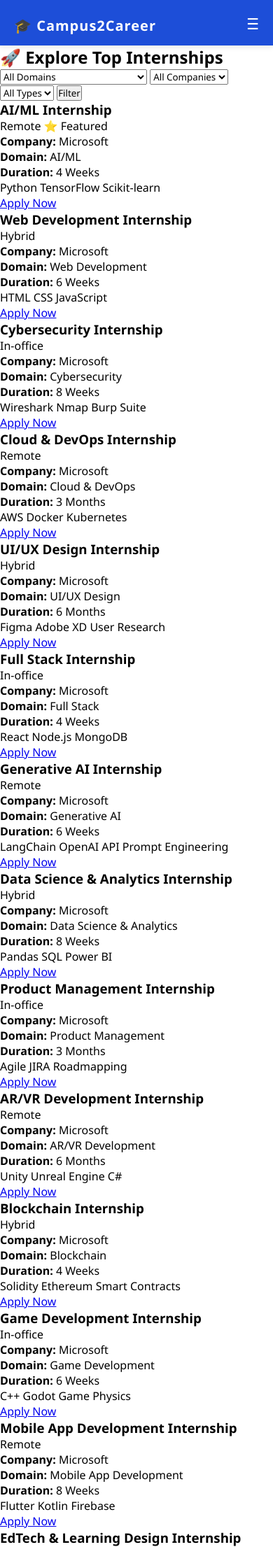
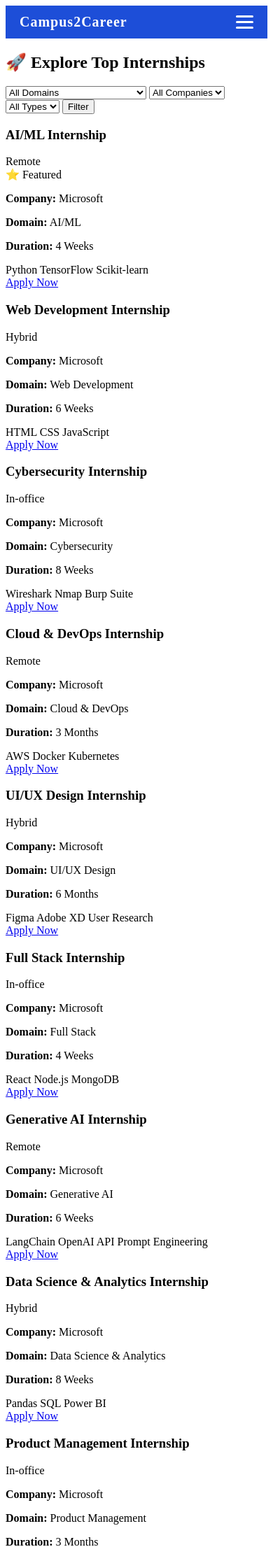
Before and after one commit to aditi-jagdale/Campus2Career, a Flask app: page /internships in a window 390 px wide. Shown: the top 2211 px of the page at 70% size. Run offline with Flask 3, Linux system fonts and the light colour scheme; some libraries are stand-ins or nearby versions.

Commit message:
Updated base.html and internships.html with responsive navbar and improved layout

```diff
--- a/templates/base.html
+++ b/templates/base.html
@@ -1,145 +1,124 @@
-<!-- DEBUG: base.html is loaded -->
 <!DOCTYPE html>
 <html lang="en">
-
 <head>
     <meta charset="UTF-8">
     <meta name="viewport" content="width=device-width, initial-scale=1.0">
     <title>{% block title %}Campus2Career{% endblock %}</title>
-  <link rel="stylesheet" href="{{ url_for('static', filename='css/style.css') }}">
     <style>
-    /* === Navbar Styles === */
+        /* ===== Navbar ===== */
         .navbar {
             display: flex;
             justify-content: space-between;
             align-items: center;
+            background: #1d4ed8;
             padding: 12px 20px;
-      background-color: #1d4ed8;
             color: white;
-      flex-wrap: wrap;
         }
 
-    .navbar .logo a {
-      color: white;
-      font-weight: bold;
+        .navbar .logo {
             font-size: 20px;
-      text-decoration: none;
+            font-weight: 700;
+            letter-spacing: 1px;
         }
 
-    .nav-links,
-    .nav-auth {
+        /* Desktop Menu */
+        .navbar ul {
+            list-style: none;
             display: flex;
-      list-style: none;
-      gap: 16px;
-      align-items: center;
+            gap: 18px;
+            margin: 0;
+            padding: 0;
         }
 
-    .nav-links a,
-    .nav-auth a {
+        .navbar ul li a {
             color: white;
             text-decoration: none;
+            font-size: 15px;
             font-weight: 500;
-      font-size: 15px;
+            transition: color 0.2s ease;
         }
 
-    .nav-toggle {
-      display: none;
-      font-size: 22px;
-      background: none;
-      border: none;
-      color: white;
-      cursor: pointer;
+        .navbar ul li a:hover {
+            color: #facc15; /* yellow highlight */
         }
 
-    /* === Footer === */
-    .footer {
-      margin-top: 50px;
-      background: #f5f5f5;
-      padding: 20px;
-      text-align: center;
-      font-size: 14px;
+        /* ===== Hamburger Menu ===== */
+        .menu-toggle {
+            display: none;
+            flex-direction: column;
+            cursor: pointer;
+            gap: 5px;
         }
 
-    .footer-links {
-      list-style: none;
-      padding: 0;
-      display: flex;
-      justify-content: center;
-      gap: 15px;
-      margin-top: 10px;
+        .menu-toggle span {
+            width: 25px;
+            height: 3px;
+            background: white;
+            border-radius: 3px;
         }
 
-    .footer-links a {
-      text-decoration: none;
-      color: #1d4ed8;
+        /* Mobile Menu */
+        @media (max-width: 768px) {
+            .navbar ul {
+                display: none;
+                flex-direction: column;
+                background: #1d4ed8;
+                position: absolute;
+                top: 60px;
+                right: 20px;
+                width: 200px;
+                padding: 15px;
+                border-radius: 10px;
+                box-shadow: 0 4px 12px rgba(0,0,0,0.15);
             }
 
-    /* === Mobile Responsive Navbar === */
-    @media (max-width: 768px) {
-      .nav-links,
-      .nav-auth {
-        flex-direction: column;
-        width: 100%;
-        display: none;
-        background-color: #1d4ed8;
-        padding: 10px 0;
-      }
-
-      .nav-links.show,
-      .nav-auth.show {
+            .navbar ul.show {
                 display: flex;
             }
 
-      .nav-toggle {
-        display: block;
+            .menu-toggle {
+                display: flex;
             }
         }
     </style>
 </head>
-
 <body>
     <!-- ===== Navbar ===== -->
     <nav class="navbar">
-    <div class="logo">
-      <a href="{{ url_for('home') }}">🎓 Campus2Career</a>
+        <div class="logo">Campus2Career</div>
+
+        <!-- Hamburger Menu Button -->
+        <div class="menu-toggle" onclick="toggleMenu()">
+            <span></span>
+            <span></span>
+            <span></span>
         </div>
 
-    <button class="nav-toggle" onclick="toggleMenu()">☰</button>
+        <!-- Navbar Links -->
+        <ul id="menu">
+            <li><a href="{{ url_for('home') }}">Home</a></li>
+            <li><a href="{{ url_for('internships') }}">Internships</a></li>
+            <li><a href="{{ url_for('resources') }}">Resources</a></li>
+            <li><a href="{{ url_for('about') }}">About</a></li>
 
-    <ul class="nav-links" id="nav-links">
-      <li><a href="{{ url_for('internships') }}">Internships</a></li>
-      <li><a href="{{ url_for('aboutus') }}">About Us</a></li>
-      <li><a href="{{ url_for('resources')}}">Resources</a></li>
+            {% if user %}
+                <li><a href="{{ url_for('profile') }}">Profile</a></li>
+                <li><a href="{{ url_for('logout') }}">Logout</a></li>
+            {% else %}
+                <li><a href="{{ url_for('login') }}">Login</a></li>
+                <li><a href="{{ url_for('register') }}">Register</a></li>
+            {% endif %}
         </ul>
-
-    <div class="nav-auth" id="nav-auth">
-      {% if session.get('user') %}
-        <a href="{{ url_for('profile') }}">Profile</a>
-        <a href="{{ url_for('logout') }}">Logout</a>
-      {% else %}
-        <a href="{{ url_for('login') }}">Login</a>
-        <a href="{{ url_for('register') }}">Register</a>
-      {% endif %}
-    </div>
     </nav>
 
-  <!-- ===== Main Content ===== -->
+    <!-- ===== Page Content ===== -->
+    <main>
         {% block content %}{% endblock %}
-
-  <!-- ===== Footer ===== -->
-  <footer class="footer">
-    <p>© 2025 Campus2Career. All rights reserved.</p>
-    <ul class="footer-links">
-      <li><a href="#">Privacy Policy</a></li>
-      <li><a href="#">Terms</a></li>
-      <li><a href="#">Contact</a></li>
-    </ul>
-  </footer>
+    </main>
 
     <script>
         function toggleMenu() {
-      document.getElementById("nav-links").classList.toggle("show");
-      document.getElementById("nav-auth").classList.toggle("show");
+            document.getElementById("menu").classList.toggle("show");
         }
     </script>
 </body>
--- a/templates/internships.html
+++ b/templates/internships.html
@@ -42,30 +42,28 @@
         <button type="submit">Filter</button>
     </form>
 
-    <!-- ===== Internship Cards ===== -->
+    <!-- ===== Internship Grid ===== -->
     <div class="internship-grid">
         {% for internship in internships %}
         <div class="internship-card {% if internship.featured %}featured{% endif %}">
             <div class="card-top">
                 <h3>{{ internship.title }}</h3>
-                <div class="badges">
-                    <span class="type-badge">{{ internship.type }}</span>
-                    {% if internship.featured %}
-                    <span class="featured-badge">⭐ Featured</span>
-                    {% endif %}
-                </div>
+                <span class="type-badge">{{ internship.type }}</span>
             </div>
+
+            {% if internship.featured %}
+            <span class="featured-badge">⭐ Featured</span>
+            {% endif %}
+
             <p><strong>Company:</strong> {{ internship.company }}</p>
             <p><strong>Domain:</strong> {{ internship.domain }}</p>
             <p><strong>Duration:</strong> {{ internship.duration }}</p>
 
-            {% if internship.skills %}
             <div class="skills">
                 {% for skill in internship.skills %}
                 <span class="skill-tag">{{ skill }}</span>
                 {% endfor %}
             </div>
-            {% endif %}
 
             <a href="{{ internship.link }}" target="_blank" class="apply-button">Apply Now</a>
         </div>
@@ -80,170 +78,149 @@
 
 {% block styles %}
 <style>
-/* Container */
+/* ===== Container ===== */
 .internships-container {
     max-width: 1200px;
     margin: 0 auto;
-    padding: 40px 20px;
+    padding: 30px 20px;
 }
 
-/* Heading */
+/* ===== Heading ===== */
 .internships-heading {
-    font-size: 2rem;
+    font-size: 28px;
     color: #1d4ed8;
     text-align: center;
-    margin-bottom: 30px;
+    margin-bottom: 20px;
     font-weight: 700;
 }
 
-/* Filters */
+/* ===== Filters ===== */
 .internship-filters {
     display: flex;
     flex-wrap: wrap;
+    justify-content: center;
     gap: 12px;
-    justify-content: center;
-    margin-bottom: 40px;
+    margin-bottom: 30px;
 }
 
 .internship-filters select,
 .internship-filters button {
     padding: 10px 14px;
     border-radius: 8px;
-    font-size: 15px;
-    border: 1px solid #ccc;
-    flex: 1 1 180px;
-    max-width: 250px;
+    font-size: 14px;
+    border: 1px solid #d1d5db;
+    background: #fff;
 }
 
 .internship-filters button {
-    background: #1d4ed8;
-    color: #fff;
+    background-color: #1d4ed8;
+    color: white;
     font-weight: 600;
+    cursor: pointer;
     border: none;
-    cursor: pointer;
-    transition: background 0.2s;
+    transition: background 0.2s ease;
 }
 
 .internship-filters button:hover {
-    background: #153eaf;
+    background-color: #153fa6;
 }
 
-/* Grid */
+/* ===== Grid Layout ===== */
 .internship-grid {
     display: grid;
     grid-template-columns: repeat(auto-fit, minmax(280px, 1fr));
-    gap: 25px;
+    gap: 20px;
 }
 
-/* Card */
+/* ===== Cards ===== */
 .internship-card {
-    background: #f5f9ff;
-    border-radius: 16px;
-    padding: 20px;
-    box-shadow: 0 6px 18px rgba(0,0,0,0.08);
-    transition: transform 0.3s ease, box-shadow 0.3s ease;
-    display: flex;
-    flex-direction: column;
-    justify-content: space-between;
+    background: #f9fbff;
+    border-radius: 12px;
+    padding: 18px;
+    box-shadow: 0 4px 12px rgba(0,0,0,0.08);
+    transition: transform 0.3s ease;
 }
 
 .internship-card:hover {
-    transform: translateY(-6px);
-    box-shadow: 0 8px 20px rgba(0,0,0,0.12);
+    transform: translateY(-5px);
 }
 
-/* Card top */
+.internship-card.featured {
+    border: 2px solid #f59e0b;
+    background: #fff8e7;
+}
+
+/* ===== Card Header ===== */
 .card-top {
     display: flex;
     justify-content: space-between;
-    align-items: flex-start;
-    margin-bottom: 10px;
+    align-items: center;
 }
 
 .card-top h3 {
-    font-size: 1.1rem;
+    font-size: 18px;
     color: #1d4ed8;
     margin: 0;
 }
 
-.badges {
-    display: flex;
-    gap: 6px;
-    flex-wrap: wrap;
+/* ===== Badges ===== */
+.type-badge {
+    background-color: #1d4ed8;
+    color: white;
+    padding: 4px 10px;
+    border-radius: 8px;
+    font-size: 12px;
 }
 
-.type-badge {
-    background: #1d4ed8;
+.featured-badge {
+    display: inline-block;
+    margin-top: 6px;
+    background: #f59e0b;
     color: white;
     padding: 4px 10px;
-    border-radius: 12px;
+    border-radius: 8px;
     font-size: 12px;
     font-weight: 600;
 }
 
-.featured-badge {
-    background: #facc15;
-    color: #000;
-    padding: 4px 10px;
-    border-radius: 12px;
-    font-size: 12px;
-    font-weight: 700;
-}
-
-/* Skills */
+/* ===== Skills ===== */
 .skills {
-    margin-top: 8px;
-    display: flex;
-    flex-wrap: wrap;
-    gap: 6px;
+    margin: 10px 0;
 }
 
 .skill-tag {
+    display: inline-block;
     background: #e0e7ff;
     color: #1d4ed8;
+    padding: 4px 10px;
+    border-radius: 8px;
     font-size: 12px;
-    padding: 4px 8px;
-    border-radius: 6px;
-    font-weight: 500;
+    margin: 4px 4px 0 0;
 }
 
-/* Apply Button */
+/* ===== Buttons ===== */
 .apply-button {
     display: inline-block;
-    margin-top: 15px;
-    text-align: center;
-    background: #1d4ed8;
+    margin-top: 10px;
+    background-color: #1d4ed8;
     color: white;
-    padding: 10px 16px;
+    padding: 8px 14px;
     border-radius: 8px;
     text-decoration: none;
     font-weight: 600;
-    transition: background 0.2s ease;
+    transition: background-color 0.2s ease;
 }
 
 .apply-button:hover {
-    background: #153eaf;
+    background-color: #153fa6;
 }
 
-/* No Results */
+/* ===== No Results ===== */
 .no-results {
     grid-column: 1 / -1;
     text-align: center;
-    font-size: 16px;
-    color: #777;
-}
-
-/* Mobile Fixes */
-@media (max-width: 600px) {
-    .internship-filters {
-        flex-direction: column;
-        align-items: stretch;
-    }
-
-    .internship-filters select,
-    .internship-filters button {
-        max-width: 100%;
-    }
+    font-size: 15px;
+    color: #6b7280;
 }
 </style>
 {% endblock %}
```
Lines whose indentation alone changed are shown as unchanged.
